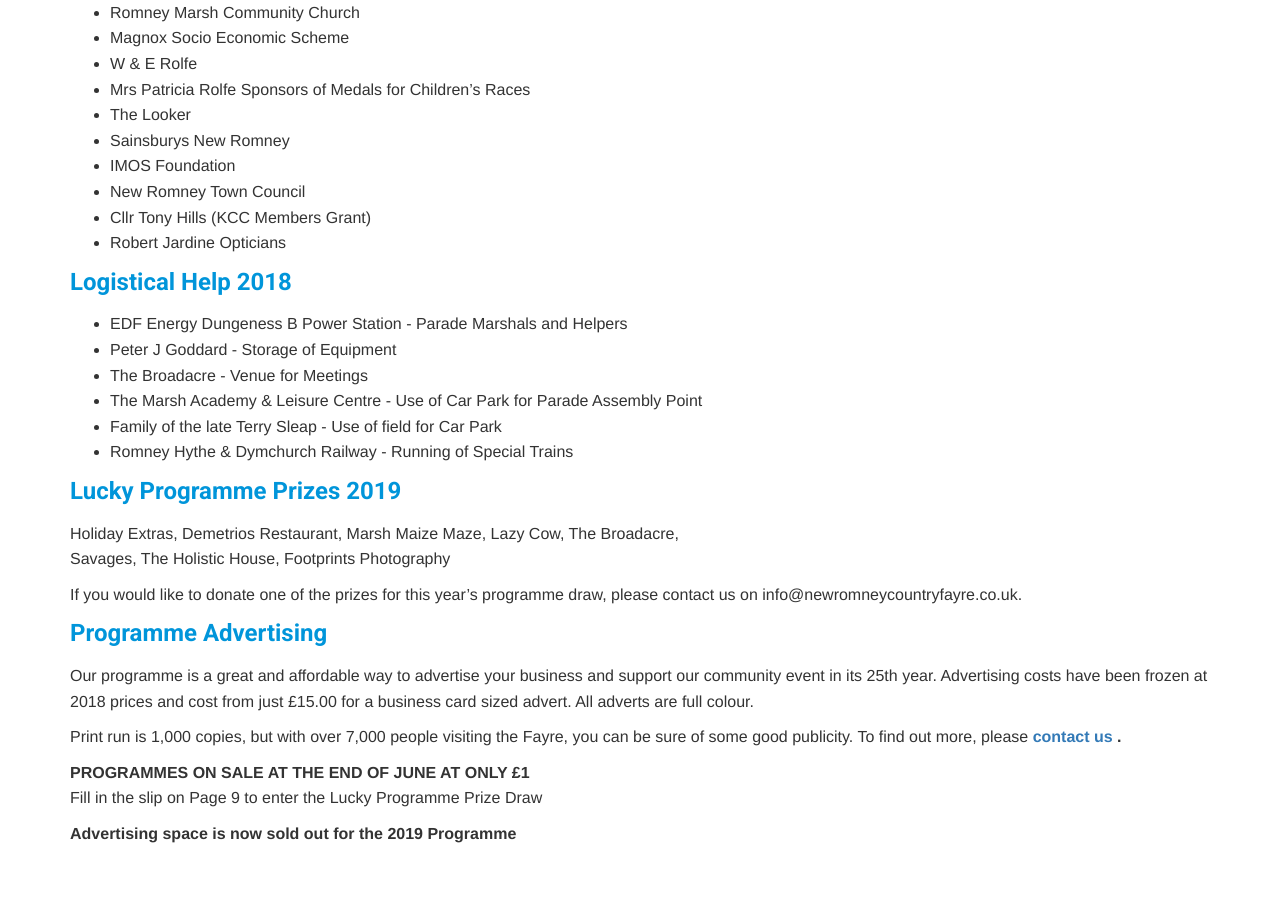
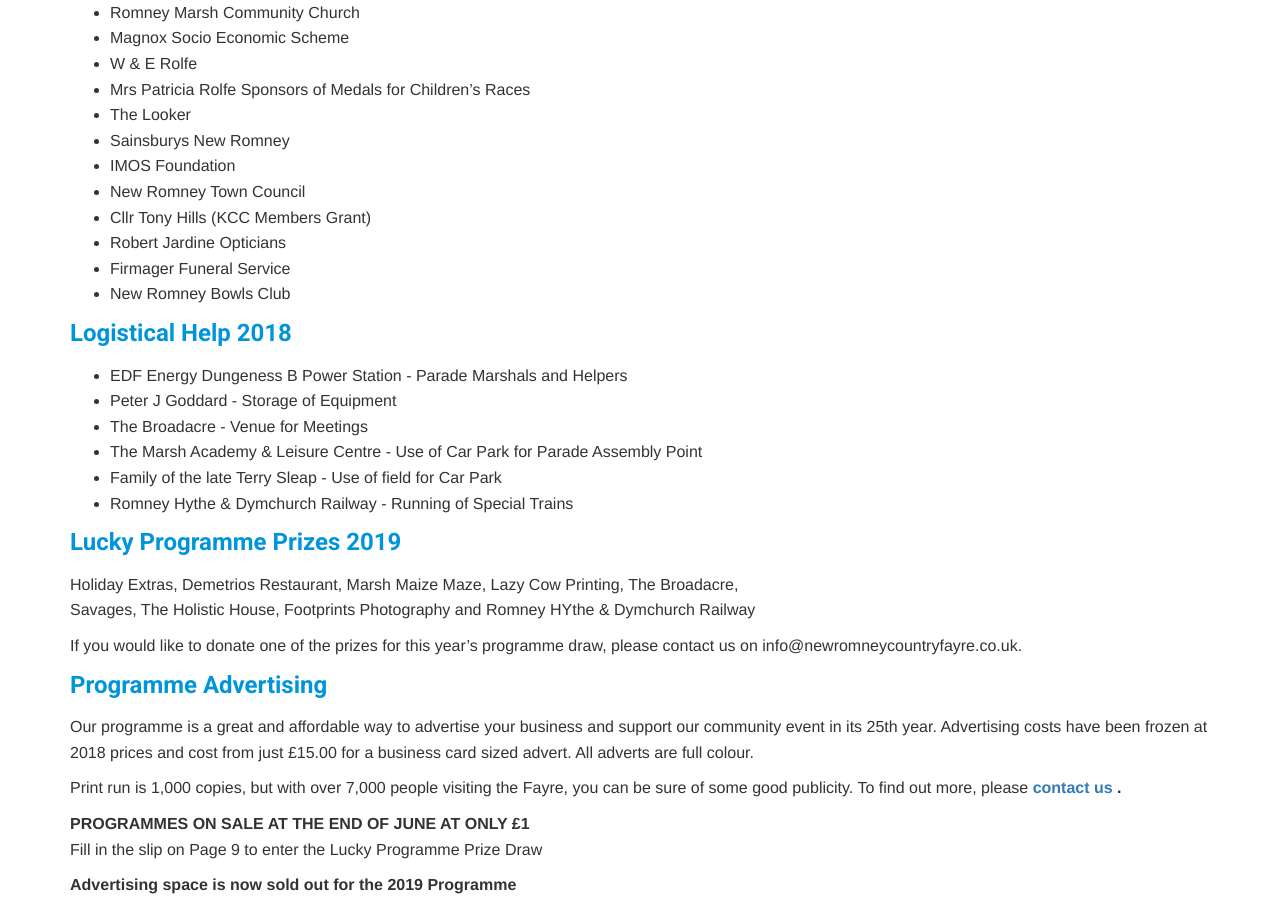
Before and after one commit to jodiedoubleday/newromney, a Jekyll site: the page built from supportUs.md, in a window 1280 px wide and 900 px high, scrolled down 1075 px. Built offline with Jekyll 4.4.1, drawn with Linux system fonts in a browser that asks for light colours; a script that is not in the unit is left out.

Commit message:
Update Pages “supportUs”

```diff
--- a/supportUs.md
+++ b/supportUs.md
@@ -63,6 +63,8 @@
 * New Romney Town Council
 * Cllr Tony Hills (KCC Members Grant)
 * Robert Jardine Opticians
+* Firmager Funeral Service
+* New Romney Bowls Club
 
 ### Logistical Help 2018
 
@@ -75,8 +77,8 @@
 
 ### Lucky Programme Prizes 2019
 
-Holiday Extras, Demetrios Restaurant, Marsh Maize Maze, Lazy Cow, The Broadacre,\
-Savages, The Holistic House, Footprints Photography
+Holiday Extras, Demetrios Restaurant, Marsh Maize Maze, Lazy Cow Printing, The Broadacre,\
+Savages, The Holistic House, Footprints Photography and Romney HYthe & Dymchurch Railway
 
 If you would like to donate one of the prizes for this year's programme draw, please contact us on info@newromneycountryfayre.co.uk.
 
```
